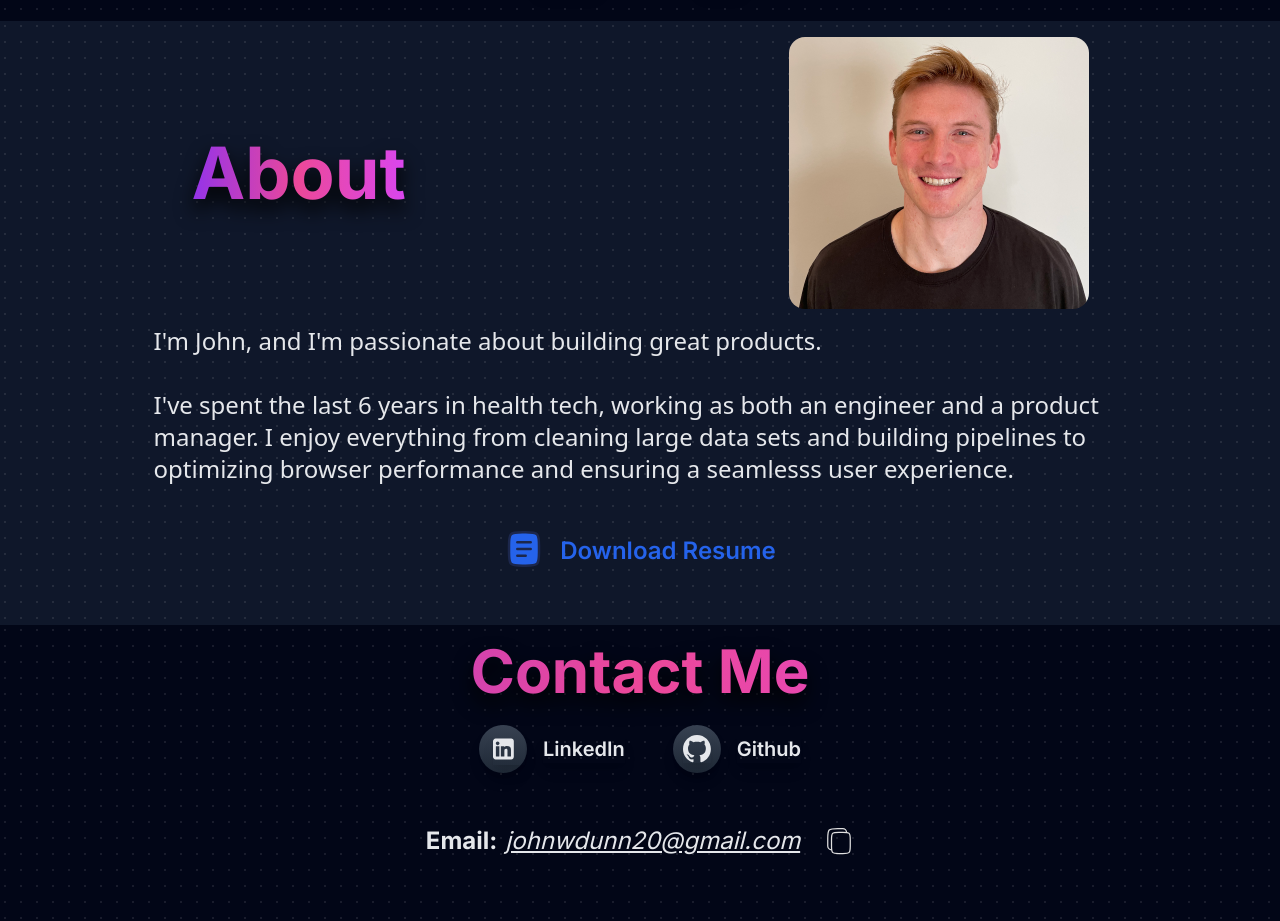
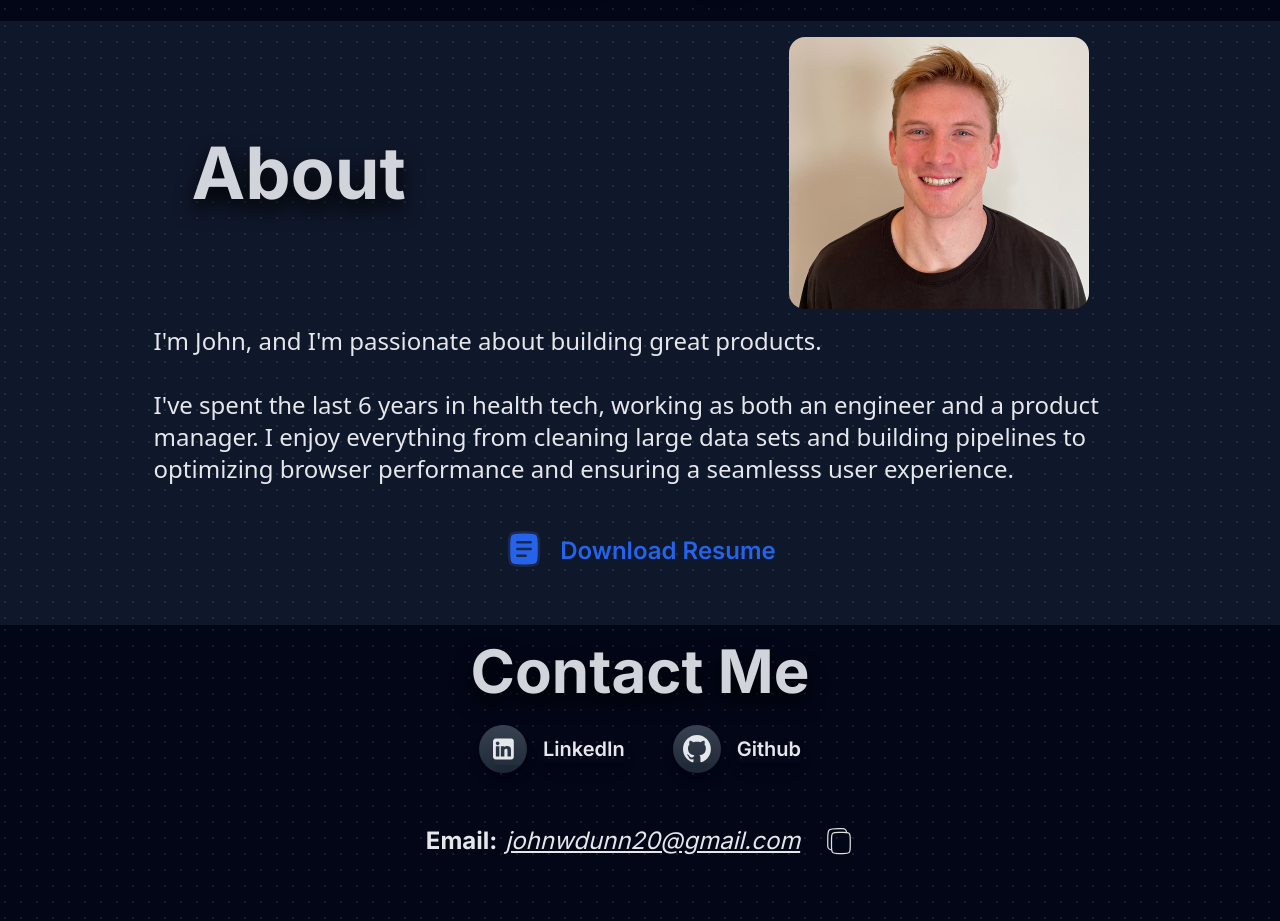
Before and after one commit to johnwdunn20/personal-website, a Next.js app: page / in a window 1280 px wide. Shown: the part 5280-6201 px from the top of the page. Built offline with nearby package versions, Linux system fonts and the light colour scheme.

Commit message:
updated headers

```diff
--- a/src/components/About.tsx
+++ b/src/components/About.tsx
@@ -15,7 +15,7 @@ const About = () => {
       {/* Header and image */}
       <div className="flex flex-col sm:flex-row items-center justify-around">
         <h1
-          className="font-bold text-7xl m-4 bg-gradient-to-r from-purple-600 via-pink-500 to-fuchsia-500 bg-clip-text text-transparent"
+          className="font-bold text-7xl m-4 text-gray-300"
           style={{
             filter: "drop-shadow(0 10px 10px rgba(0,0,0,1.5))",
           }}
--- a/src/components/Contact.tsx
+++ b/src/components/Contact.tsx
@@ -27,7 +27,7 @@ const Contact = () => {
   return (
     <section id="contact" className={`${countProducts / 2 !== 0 ? "bg-slate-950" : "bg-slate-900"}  w-full bg-dot-white/[0.2]`}>
       <h1
-        className="text-center font-bold text-6xl mt-4 bg-gradient-to-r from-purple-600 via-pink-500 to-fuchsia-500 bg-clip-text text-transparent"
+        className="text-center font-bold text-6xl mt-4 text-gray-300"
         style={{
           filter: "drop-shadow(0 10px 10px rgba(0,0,0,1.5))",
         }}
```
